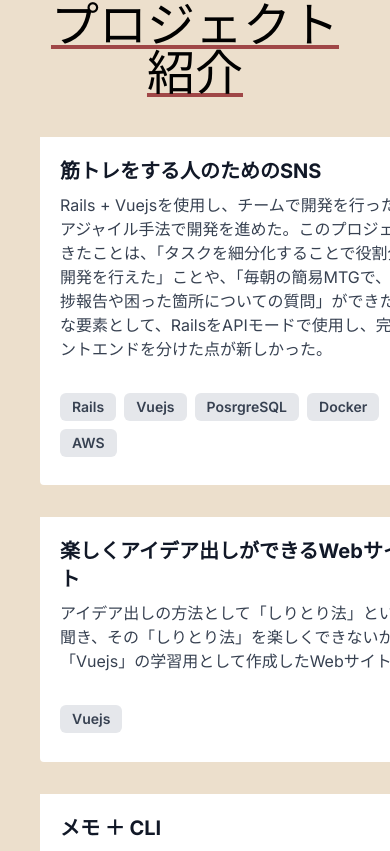
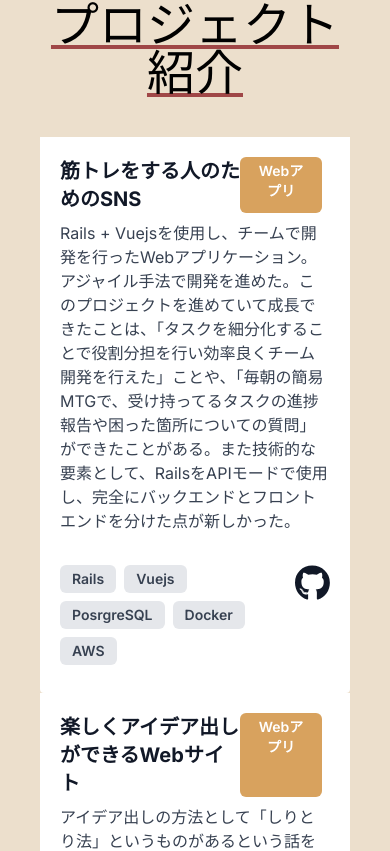
Before and after one commit to various3211workd/learn_portfolio, a Next.js app: page / in a window 390 px wide. Shown: the part 2237-3088 px from the top of the page. Built offline with nearby package versions, Linux system fonts and the light colour scheme.

Commit message:
[Fix] global.css

```diff
--- a/src/app/globals.css
+++ b/src/app/globals.css
@@ -97,16 +97,3 @@
 .skills-container .grid-skills .python:hover {
   background-color: #3776AB;
 }
-
-/* Projects */
-.projects-grid {
-  display: grid;
-  grid-template-columns: repeat(2, 1fr); /* repeatの数値を変更して、何分割ごとに配置するかを変更可能 */
-  gap: 2rem;
-}
-
-@media screen and (max-width: 768px) {
-  .projects-grid {
-    grid-template-columns: repeat(1, 1fr);
-  }
-}
```
